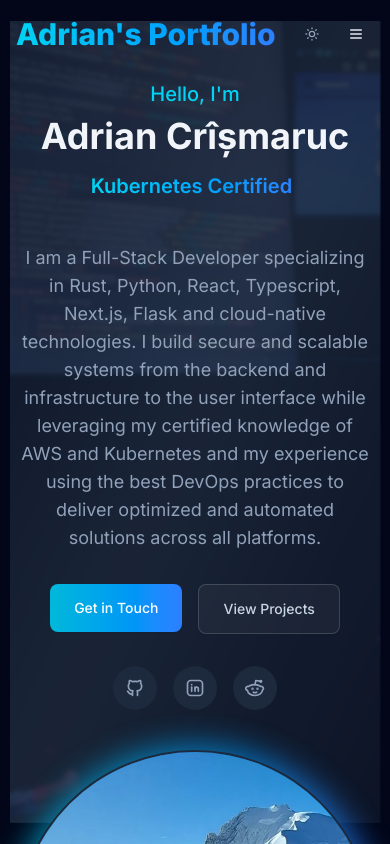
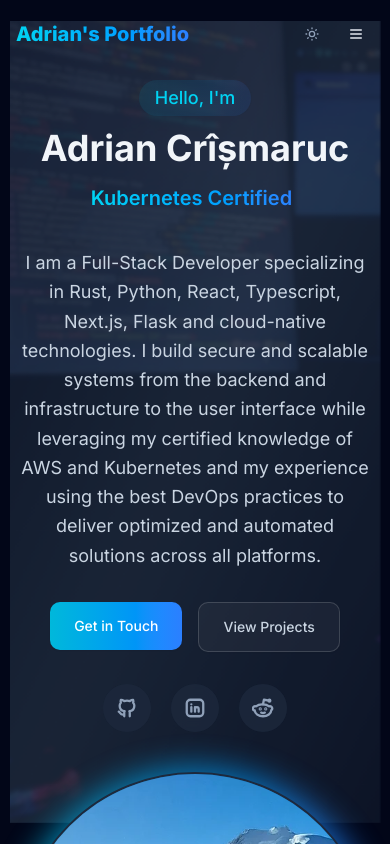
Before and after one commit to Obscurely/website, a Next.js app: page / in a window 390 px wide. Shown: the top 844 px of the page. Built offline with nearby package versions, Linux system fonts and the light colour scheme.

Commit message:
fix: app responsiveness

```diff
--- a/src/app/layout.tsx
+++ b/src/app/layout.tsx
@@ -1,40 +1,45 @@
-import type { Metadata } from "next";
+import type { Metadata, Viewport } from "next";
 import { Geist, Geist_Mono } from "next/font/google";
 import "./globals.css";
 import { ThemeProvider } from "../components/components/ThemeProvider";
-import { Inter, Lexend, Fira_Code } from "next/font/google";
+import { Inter } from "next/font/google";
 
+// Primary font
 const inter = Inter({
   subsets: ["latin"],
   variable: "--font-inter",
   display: "swap",
 });
 
-const lexend = Lexend({
-  subsets: ["latin"],
-  variable: "--font-lexend",
-  display: "swap",
-});
-
-const firaCode = Fira_Code({
-  subsets: ["latin"],
-  variable: "--font-fira-code",
-  display: "swap",
-});
-
+// UI fonts
 const geistSans = Geist({
   variable: "--font-geist-sans",
   subsets: ["latin"],
+  display: "swap",
 });
 
 const geistMono = Geist_Mono({
   variable: "--font-geist-mono",
   subsets: ["latin"],
+  display: "swap",
 });
+
+// Define viewport settings for better responsiveness
+export const viewport: Viewport = {
+  width: "device-width",
+  initialScale: 1,
+  maximumScale: 5,
+  userScalable: true,
+  themeColor: [
+    { media: "(prefers-color-scheme: dark)", color: "#000000" },
+    { media: "(prefers-color-scheme: light)", color: "#ffffff" },
+  ],
+};
 
 export const metadata: Metadata = {
   title: "John Doe | Portfolio",
   description: "Personal portfolio website showcasing my projects and skills",
+  authors: [{ name: "John Doe" }],
 };
 
 export default function RootLayout({
@@ -43,17 +48,17 @@ export default function RootLayout({
   children: React.ReactNode;
 }>) {
   return (
-    <html lang="en" className="dark" style={{ colorScheme: "dark" }}>
+    <html lang="en" suppressHydrationWarning>
       <body
-        className={`${geistSans.variable} ${geistMono.variable} ${inter.variable} ${lexend.variable} ${firaCode.variable} ${inter.className} font-sans antialiased`}
+        className={`${geistSans.variable} ${geistMono.variable} ${inter.variable} ${inter.className} flex min-h-screen flex-col font-sans antialiased`}
       >
         <ThemeProvider
           attribute="class"
           defaultTheme="dark"
-          enableSystem={false}
+          enableSystem={true}
           disableTransitionOnChange
         >
-          {children}
+          <div className="flex flex-1 flex-col">{children}</div>
         </ThemeProvider>
       </body>
     </html>
--- a/src/app/page.tsx
+++ b/src/app/page.tsx
@@ -24,7 +24,7 @@ export default function Home() {
   return (
     <div
       ref={containerRef}
-      className="relative min-h-screen bg-slate-950 text-slate-200"
+      className="relative min-h-screen overflow-x-hidden bg-slate-950 text-slate-200"
     >
       <Navbar />
       <main className="relative">
--- a/src/components/components/layout/Navbar.tsx
+++ b/src/components/components/layout/Navbar.tsx
@@ -44,14 +44,14 @@ export default function Navbar() {
             transition={{ duration: 0.5 }}
             className="flex items-center gap-2"
           >
-            <span className="bg-gradient-to-r from-cyan-400 to-blue-500 bg-clip-text text-3xl font-extrabold text-transparent">
+            <span className="truncate bg-gradient-to-r from-cyan-400 to-blue-500 bg-clip-text text-xl font-extrabold text-transparent sm:text-2xl md:text-3xl">
               Adrian's Portfolio
             </span>
           </motion.div>
         </Link>
 
         {/* Desktop Navigation */}
-        <nav className="hidden items-center gap-6 md:flex">
+        <nav className="hidden items-center gap-4 md:flex lg:gap-6">
           {navItems.map((item, i) => (
             <motion.div
               key={item.name}
@@ -61,7 +61,7 @@ export default function Navbar() {
             >
               <Link
                 href={item.href}
-                className="group relative text-slate-300 transition-colors hover:text-white"
+                className="group relative text-sm text-slate-300 transition-colors hover:text-white lg:text-base"
                 onClick={(e) => {
                   e.preventDefault();
                   document
@@ -80,7 +80,7 @@ export default function Navbar() {
             animate={{ opacity: 1, scale: 1 }}
             transition={{ duration: 0.5, delay: 0.7 }}
           >
-            <Button className="bg-gradient-to-r from-cyan-500 to-blue-500 text-white hover:from-cyan-600 hover:to-blue-600">
+            <Button className="bg-gradient-to-r from-cyan-500 to-blue-500 text-sm text-white hover:from-cyan-600 hover:to-blue-600">
               Resume
             </Button>
           </motion.div>
--- a/src/components/components/sections/Hero.tsx
+++ b/src/components/components/sections/Hero.tsx
@@ -29,13 +29,15 @@ export default function Hero() {
             transition={{ duration: 0.8 }}
             className="flex-1 text-center md:text-left"
           >
-            <h2 className="mb-2 text-xl font-medium text-cyan-400 md:text-2xl">
+            <div>
+              <h2 className="mb-3 inline-block rounded-full bg-gradient-to-r from-cyan-500/10 to-blue-500/10 px-4 py-1 text-lg font-medium text-cyan-400 backdrop-blur-sm md:text-2xl">
                 Hello, I'm
               </h2>
+            </div>
             <h1 className="mb-4 text-4xl font-bold text-slate-100 md:text-6xl lg:text-7xl">
               <span className="block">Adrian Crîșmaruc</span>
             </h1>
-            <div className="mb-6 h-12 text-xl font-semibold text-slate-300 md:text-2xl lg:text-3xl">
+            <div className="mb-4 h-12 text-xl font-semibold text-slate-300 md:text-2xl lg:text-3xl">
               <TypeAnimation
                 sequence={[
                   "Full Stack Developer",
@@ -65,7 +67,7 @@ export default function Hero() {
                 className="bg-gradient-to-r from-cyan-400 to-blue-500 bg-clip-text text-transparent"
               />
             </div>
-            <p className="mb-8 max-w-xl text-lg text-slate-400 md:text-xl">
+            <p className="mb-8 max-w-xl text-lg leading-relaxed text-slate-300 md:text-xl">
               I am a Full-Stack Developer specializing in Rust, Python, React,
               Typescript, Next.js, Flask and cloud-native technologies. I build
               secure and scalable systems from the backend and infrastructure to
@@ -74,44 +76,57 @@ export default function Hero() {
               to deliver optimized and automated solutions across all platforms.
             </p>
             <div className="flex flex-wrap justify-center gap-4 md:justify-start">
-              <Button className="bg-gradient-to-r from-cyan-500 to-blue-500 px-6 py-6 text-white hover:from-cyan-600 hover:to-blue-600">
-                Get in Touch
+              <Button
+                className="relative cursor-pointer overflow-hidden rounded-lg bg-gradient-to-r from-cyan-500 to-blue-500 px-6 py-6 text-white transition-all duration-300 hover:shadow-lg hover:shadow-cyan-500/20"
+                onClick={(e) => {
+                  e.preventDefault();
+                  document
+                    .querySelector("#contact")
+                    ?.scrollIntoView({ behavior: "smooth" });
+                }}
+              >
+                <span className="relative z-10">Get in Touch</span>
               </Button>
               <Button
                 variant="outline"
-                className="border-slate-700 px-6 py-6 text-slate-300 hover:border-slate-500 hover:text-white"
+                className="cursor-pointer rounded-lg border-slate-700 px-6 py-6 text-slate-300 transition-all duration-300 hover:border-cyan-500/50 hover:bg-slate-800/50 hover:text-white hover:shadow-lg hover:shadow-cyan-500/10"
+                onClick={(e) => {
+                  e.preventDefault();
+                  document
+                    .querySelector("#projects")
+                    ?.scrollIntoView({ behavior: "smooth" });
+                }}
               >
                 View Projects
               </Button>
             </div>
-            <div className="mt-8 flex justify-center gap-4 md:justify-start">
+            <div className="mt-8 flex justify-center gap-5 md:justify-start">
+              {[
+                { icon: IconBrandGithub, href: "https://github.com/Obscurely" },
+                {
+                  icon: IconBrandLinkedin,
+                  href: "https://www.linkedin.com/in/adrian-crismaruc-2a1b832a0/",
+                },
+                {
+                  icon: IconBrandReddit,
+                  href: "https://www.reddit.com/user/CrismarucAdrian/",
+                },
+              ].map((social, index) => (
                 <motion.a
-                href="https://github.com"
+                  key={index}
+                  href={social.href}
                   target="_blank"
                   rel="noopener noreferrer"
                   whileHover={{ y: -5, scale: 1.1 }}
-                className="rounded-full bg-slate-800 p-3 text-slate-400 transition-colors hover:text-cyan-400"
+                  className="group flex h-12 w-12 items-center justify-center rounded-full bg-slate-800/80 text-slate-400 backdrop-blur-sm transition-all duration-50 hover:bg-gradient-to-r hover:from-cyan-500 hover:to-blue-500 hover:text-white"
                 >
-                <IconBrandGithub size={20} />
+                  <social.icon
+                    size={22}
+                    strokeWidth={2.5}
+                    className="transition-transform duration-50 group-hover:scale-110"
+                  />
                 </motion.a>
-              <motion.a
-                href="https://linkedin.com"
-                target="_blank"
-                rel="noopener noreferrer"
-                whileHover={{ y: -5, scale: 1.1 }}
-                className="rounded-full bg-slate-800 p-3 text-slate-400 transition-colors hover:text-cyan-400"
-              >
-                <IconBrandLinkedin size={20} />
-              </motion.a>
-              <motion.a
-                href="https://reddit.com"
-                target="_blank"
-                rel="noopener noreferrer"
-                whileHover={{ y: -5, scale: 1.1 }}
-                className="rounded-full bg-slate-800 p-3 text-slate-400 transition-colors hover:text-cyan-400"
-              >
-                <IconBrandReddit size={20} />
-              </motion.a>
+              ))}
             </div>
           </motion.div>
           <motion.div
@@ -128,7 +143,7 @@ export default function Hero() {
                   width={512}
                   height={512}
                   alt="John Doe"
-                  className="h-full w-full object-cover"
+                  className="h-full w-full object-cover transition-transform duration-500 hover:scale-105"
                   priority
                 />
               </div>
@@ -139,7 +154,7 @@ export default function Hero() {
           initial={{ opacity: 0 }}
           animate={{ opacity: 1 }}
           transition={{ delay: 1.5, duration: 1 }}
-          className="absolute bottom-10 left-1/2 -translate-x-1/2 transform"
+          className="absolute bottom-10 left-1/2 hidden -translate-x-1/2 transform sm:block"
         >
           <motion.div
             animate={{ y: [0, 10, 0] }}
@@ -148,7 +163,7 @@ export default function Hero() {
             <Button
               variant="ghost"
               size="icon"
-              className="rounded-full border border-slate-700 text-slate-400"
+              className="cursor-pointer rounded-full border border-slate-700 text-slate-400"
               onClick={() => {
                 document
                   .querySelector("#about")
```
Lines whose indentation alone changed are shown as unchanged.
